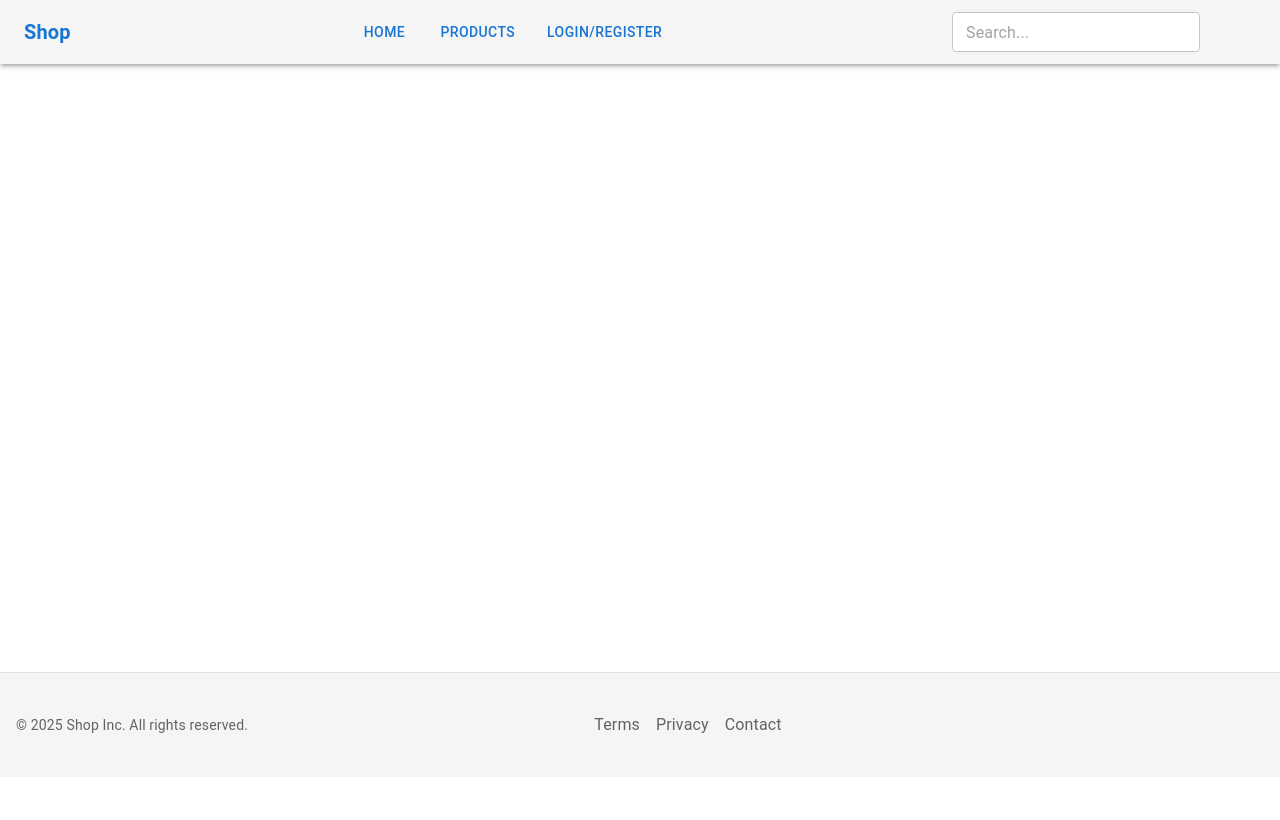
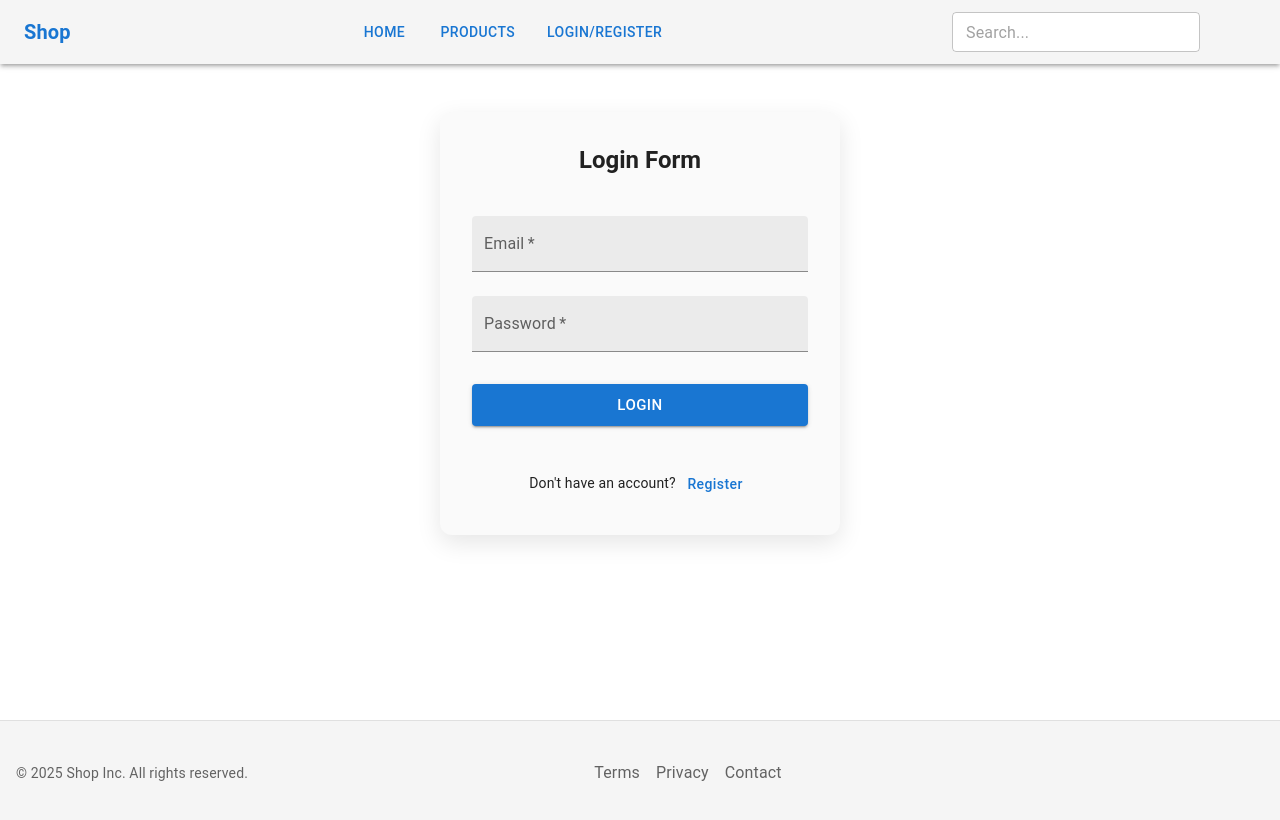
Before and after one commit to HosseinDakhili/Shop, a React (Vite) app in the folder client/: page /auth in a window 1280 px wide. Shown: the top 820 px of the page. Built offline with nearby package versions, Linux system fonts and the light colour scheme; some icons are missing.

Commit message:
feat: integrate redux-persist for state management and refactor authentication flow

```diff
--- a/client/package.json
+++ b/client/package.json
@@ -21,6 +21,7 @@
     "react-redux": "^9.2.0",
     "react-router-dom": "^7.6.3",
     "react-spinners": "^0.17.0",
+    "redux-persist": "^6.0.0",
     "swiper": "^11.2.10"
   },
   "devDependencies": {
--- a/client/src/Pages/Auth/Login/index.jsx
+++ b/client/src/Pages/Auth/Login/index.jsx
@@ -1,9 +1,100 @@
-import React from 'react'
+import React from "react";
+import { Box, Button, TextField, Typography } from "@mui/material";
+import useFormFields from "../../../Hooks/useFormFields";
+import fetchData from "../../../Utils/fetchData";
+import notify from "../../../Utils/Notify";
+import { useDispatch } from "react-redux";
+import { login } from "../../../Store/Slices/AuthSlice";
+import { useNavigate } from "react-router-dom";
+export default function Login({ handlePageType }) {
+  const [fields, handleChange] = useFormFields({ identifier: "", password: "" });
+  const navigate = useNavigate()
+  const dispatch = useDispatch()
+  const handleSubmit = async(e) => {
+    e.preventDefault();
+    const response = await fetchData('auth/local',{
+      method:'POST',
+      headers:{
+        'Content-Type':'application/json',
+      },
+      body:
+        JSON.stringify(fields)
 
-export default function Login() {
-  return (
-    <div>
+    })
+    if(response.jwt){
+      notify('success','login successfully')
+      dispatch(login({jwt:response?.jwt,user:response?.user}))
+      navigate('/')
+    }else{
+      notify('error',response.error?.message)
+    }
+  };
+return (
+  <Box
+    component={"form"}
+    onSubmit={handleSubmit}
+    sx={{
+      maxWidth: 400,
+      mx: "auto",
+      mt: 6,
+      display: "flex",
+      flexDirection: "column",
+      gap: 3,
+      bgcolor: "#fafafa",
+      p: 4,
+      borderRadius: 3,
+      boxShadow: "0 8px 24px rgba(0,0,0,0.1)",
+    }}
+  >
+    <Typography variant="h5" fontWeight="700" textAlign="center" mb={2}>
+      Login Form
+    </Typography>
 
-    </div>
-  )
+    <TextField
+      name="identifier"
+      label="Email"
+      type="email"
+      variant="filled"
+      value={fields?.identifier}
+      onChange={handleChange}
+      required
+      fullWidth
+      autoComplete="username"
+    />
+
+    <TextField
+      name="password"
+      label="Password"
+      variant="filled"
+      type="password"
+      value={fields?.password}
+      onChange={handleChange}
+      required
+      fullWidth
+      autoComplete="current-password"
+    />
+
+    <Button
+      type="submit"
+      variant="contained"
+      color="primary"
+      size="large"
+      sx={{ mt: 1 }}
+    >
+      Login
+    </Button>
+
+    <Typography variant="body2" textAlign="center" mt={2}>
+      Don&apos;t have an account?{" "}
+      <Button
+        variant="text"
+        onClick={() => handlePageType("register")}
+        sx={{ textTransform: "none" }}
+      >
+        Register
+      </Button>
+    </Typography>
+  </Box>
+);
+
 }
--- a/client/src/Pages/Auth/index.jsx
+++ b/client/src/Pages/Auth/index.jsx
@@ -3,7 +3,7 @@ import Login from './Login'
 import Register from './Register'
 
 export default function Auth() {
-  const [pageType,setPageType] = useState()
+  const [pageType,setPageType] = useState('login')
   const handlePageType = () =>{
     setPageType(pageType == 'login'?'register':'login')
   }
--- a/client/src/Pages/Home/CheapestProducts/CheapestCard/index.jsx
+++ b/client/src/Pages/Home/CheapestProducts/CheapestCard/index.jsx
@@ -13,7 +13,7 @@ export default function CheapestCard({
   id,
 }) {
   const navigate = useNavigate();
-    console.log(import.meta.env.VITE_BASE_FILE + img);
+    // console.log(import.meta.env.VITE_BASE_FILE + img);
   return (
     <Box
       width={"100%"}
--- a/client/src/Pages/Home/CheapestProducts/index.jsx
+++ b/client/src/Pages/Home/CheapestProducts/index.jsx
@@ -18,7 +18,7 @@ export default function CheapestProducts() {
       const response = await fetchData(
         "products?populate=*&sort=price&pagination[limit]=6"
       );
-      console.log(response.data);
+      // console.log(response.data);
       setProduct(response.data);
     })();
   }, []);
--- a/client/src/Routes/Authentication/Public.jsx
+++ b/client/src/Routes/Authentication/Public.jsx
@@ -3,8 +3,8 @@ import { useSelector } from "react-redux";
 import { Navigate, Outlet } from "react-router-dom";
 
 export default function Public() {
-  const { token } = useSelector((state) => state.auth);
-  if (token) return <Navigate to="/profile" />;
+  const { jwt } = useSelector((state) => state.auth);
+  if (jwt) return <Navigate to="/profile" />;
   return (
     <>
       <Outlet />
--- a/client/src/Store/Slices/AuthSlice.js
+++ b/client/src/Store/Slices/AuthSlice.js
@@ -1,6 +1,6 @@
 import { createSlice } from "@reduxjs/toolkit";
 const initialState = {
-    token:null,
+    jwt:null,
     user:null
 }
 
@@ -9,7 +9,7 @@ const authSlice = createSlice({
     initialState,
     reducers:{
         login:(state,action)=>{
-            state.token = action.payload.token
+            state.token = action.payload.jwt
             state.user = action.payload.user
         },
         logout:(state) =>{
--- a/client/src/Store/index.js
+++ b/client/src/Store/index.js
@@ -1,10 +1,32 @@
 import { configureStore } from "@reduxjs/toolkit";
 import authSliceReducer from "./Slices/AuthSlice";
 import cartSliceReducer from "./Slices/CartSlice";
+
+import { persistStore, persistReducer } from "redux-persist";
+import storage from "redux-persist/lib/storage"; // localStorage
+
+import { combineReducers } from "redux";
+
+const rootReducer = combineReducers({
+  auth: authSliceReducer,
+  cart: cartSliceReducer,
+});
+
+const persistConfig = {
+  key: "root",
+  storage,
+};
+
+const persistedReducer = persistReducer(persistConfig, rootReducer);
+
 const store = configureStore({
-  reducer: {
-    auth: authSliceReducer,
-    cart:cartSliceReducer
-  },
+  reducer: persistedReducer,
+  middleware: (getDefaultMiddleware) =>
+    getDefaultMiddleware({
+      serializableCheck: false,
+    }),
 });
-export default store;
+
+const persistor = persistStore(store);
+
+export { store, persistor };
--- a/client/src/main.jsx
+++ b/client/src/main.jsx
@@ -3,12 +3,15 @@ import { createRoot } from "react-dom/client";
 import "./index.css";
 import App from "./App.jsx";
 import { Provider } from "react-redux";
-import store from "./Store/index.js";
+import { store, persistor } from "./Store/index.js";
+import { PersistGate } from "redux-persist/integration/react";
 
 createRoot(document.getElementById("root")).render(
   <StrictMode>
     <Provider store={store}>
-      <App />
+      <PersistGate loading={null} persistor={persistor}>
+        <App />
+      </PersistGate>
     </Provider>
   </StrictMode>
 );
```
Also changed, not shown: 1 other file (tests, documents, lock files or other folders).
